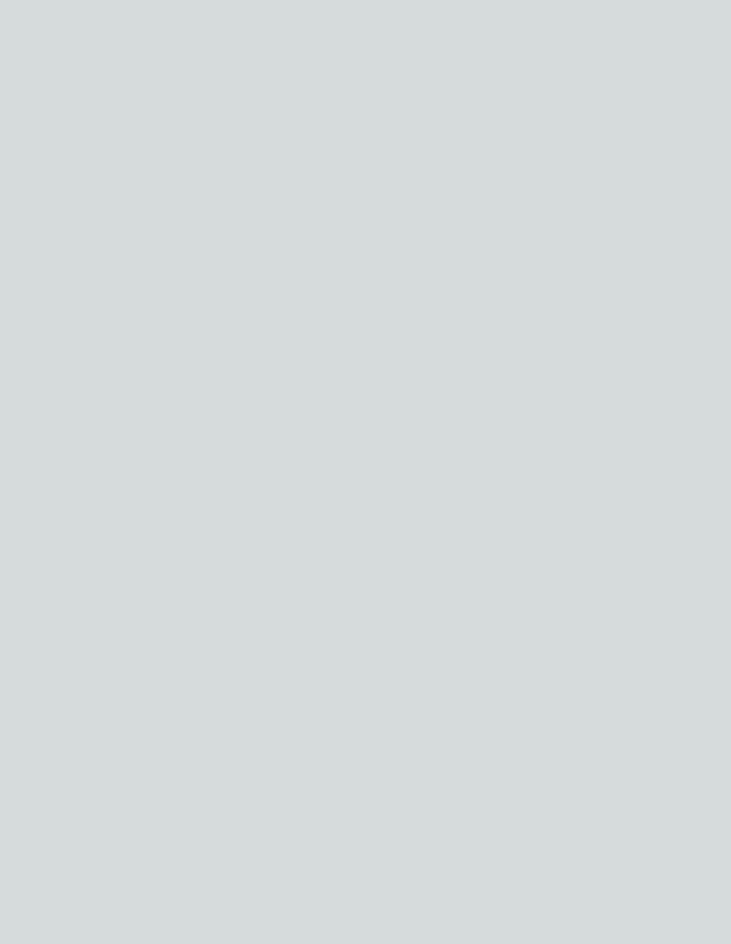
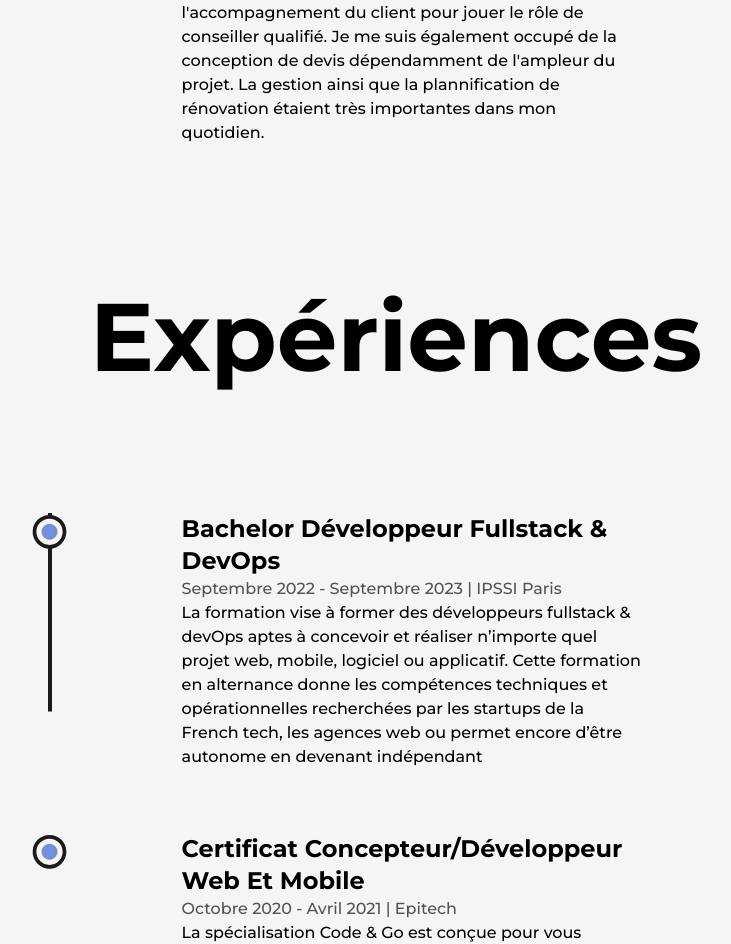
Before and after one commit to Sladriix-dev/portfolio_v2, a Next.js app: page /about in a window 1280 px wide. Shown: the part 3871-4815 px from the top of the page, without its empty margins (244-975 px from the left). Before the commit the page ends 2442 px from the top, so only its background shows below. Built offline with nearby package versions, Linux system fonts and the light colour scheme.

Commit message:
ADD Experience & Education components then about page is finished

```diff
--- /dev/null
+++ b/components/Education.jsx
@@ -0,0 +1,69 @@
+import React, { useRef } from "react";
+import { motion, useScroll } from "framer-motion";
+import LiIcon from "./LiIcon";
+
+const Details = ({ type, time, place, info }) => {
+  const ref = useRef(null);
+  return (
+    <li
+      ref={ref}
+      className="my-8 first:mt-0 last:mb-0 w-[60%] mx-auto flex flex-col items-center justify-between"
+    >
+      <LiIcon reference={ref} />
+      <motion.div
+        initial={{ y: 50 }}
+        whileInView={{ y: 0 }}
+        transition={{ duration: 0.5, type: "spring" }}
+      >
+        <h3 className="capitalize font-bold text-2xl">{type}</h3>
+        <span className="capitalize font-medium text-dark/75">
+          {time} | {place}
+        </span>
+        <p className="font-medium w-full">{info}</p>
+      </motion.div>
+    </li>
+  );
+};
+
+const Education = () => {
+  const ref = useRef(null);
+  const { scrollYProgress } = useScroll({
+    target: ref,
+    offset: ["start end", "center start"],
+  });
+  return (
+    <div className="my-36">
+      <h2 className="font-bold text-8xl mb-32 w-full text-center">
+        Expériences
+      </h2>
+      <div ref={ref} className="w-[75%] mx-auto relative">
+        <motion.div
+          style={{ scaleY: scrollYProgress }}
+          className="absolute left-9 top-0 w-[4px] h-full bg-dark origin-top"
+        />
+        <ul className="w-full flex flex-col items-start justify-between ml-4">
+          <Details
+            type="Bachelor Développeur Fullstack & DevOps"
+            time="septembre 2022 - septembre 2023"
+            place="IPSSI Paris"
+            info="La formation vise à former des développeurs fullstack & devOps aptes à concevoir et réaliser n’importe quel projet web, mobile, logiciel ou applicatif. Cette formation en alternance donne les compétences techniques et opérationnelles recherchées par les startups de la French tech, les agences web ou permet encore d’être autonome en devenant indépendant"
+          />
+          <Details
+            type="Certificat Concepteur/Développeur web et mobile "
+            time="octobre 2020 - avril 2021"
+            place="Epitech"
+            info="La spécialisation Code & Go est conçue pour vous apporter les compétences nécessaires au métier de développeur full-stack. Vous débuterez votre spécialisation par la découverte des langages essentiels pour construire vos compétences futures. Au travers de projets, vous ferez l’apprentissage du Php, Javascript ou encore Ruby. Au cours des projets suivants, vous appréhenderez l’architecture micro-services (Docker, Node, Symfony) puis le web étendu aux mobiles et aux applications de bureau (PWA, Native Apps, Webapps)."
+          />
+          <Details
+            type="DEUG de psychologie"
+            time="septembre 2015 - septembre 2017"
+            place="Nanterre Université"
+            info="La Psychologie se fixe comme objectifs de décrire et d’expliquer de façon vérifiable les conduites des organismes vivants en fonction des situations physiques et sociales dans lesquelles ils se trouvent. Elle postule que ces conduites peuvent être expliquées au niveau des processus mentaux, et fait de ceux-ci son objet d’étude spécifique."
+          />
+        </ul>
+      </div>
+    </div>
+  );
+};
+
+export default Education;
--- /dev/null
+++ b/components/Experience.jsx
@@ -0,0 +1,100 @@
+import React, { useRef } from "react";
+import { motion, useScroll } from "framer-motion";
+import LiIcon from "./LiIcon";
+
+const Details = ({ position, company, companyLink, time, address, work }) => {
+  const ref = useRef(null);
+  return (
+    <li
+      ref={ref}
+      className="my-8 first:mt-0 last:mb-0 w-[60%] mx-auto flex flex-col items-center justify-between"
+    >
+      <LiIcon reference={ref} />
+      <motion.div
+        initial={{ y: 50 }}
+        whileInView={{ y: 0 }}
+        transition={{ duration: 0.5, type: "spring" }}
+      >
+        <h3 className="capitalize font-bold text-2xl">
+          {position}&nbsp;
+          <a
+            href={companyLink}
+            target="_blank"
+            className="text-blue-700 capitalize"
+          >
+            @{company}
+          </a>
+        </h3>
+        <span className="capitalize font-medium text-dark/75">
+          {time} | {address}
+        </span>
+        <p className="font-medium w-full">{work}</p>
+      </motion.div>
+    </li>
+  );
+};
+
+const Experience = () => {
+  const ref = useRef(null);
+  const { scrollYProgress } = useScroll({
+    target: ref,
+    offset: ["start end", "center start"],
+  });
+  return (
+    <div className="my-36">
+      <h2 className="font-bold text-8xl mb-32 w-full text-center">
+        Expériences
+      </h2>
+      <div ref={ref} className="w-[75%] mx-auto relative">
+        <motion.div
+          style={{ scaleY: scrollYProgress }}
+          className="absolute left-9 top-0 w-[4px] h-full bg-dark origin-top"
+        />
+        <ul className="w-full flex flex-col items-start justify-between ml-4">
+          <Details
+            position="Développeur fullstack | Alternance"
+            company="Agency Inside"
+            companyLink="https://agency-inside.com"
+            time="octobre 2021 - septembre 2022"
+            address="Neuilly-sur-Seine"
+            work="Au sein d'une petite équipe et en respectant la méthode agile, j'ai travaillé sur la maintenance de l'ensemble des sites de nos clients mais j'ai également apporté de nouvelles features en fonction du besoin. Ce besoin vient inclure également la résolution de bugs et parfois même la réalisation de site internet from scratch."
+          />
+          <Details
+            position="Développeur back-end | Projet d'étude"
+            company="IPSSI"
+            companyLink="https://ecole-ipssi.com"
+            time="mars 2022 - juillet 2022"
+            address="Paris"
+            work="Dans le cadre de mon projet de fin de formation j'ai réalisé un site e-commerce from scratch composé d'une équipe de deux. J'en ai ainsi profité pour expérimenté et m'améliorer en backend. Je me suis donc occupé de la création ainsi que de la gestion de la base de données MongoDB. De plus j'ai conçu une API avec NodeJS et ainsi fait la connexion avec la partie client en ReactJS."
+          />
+          <Details
+            position="Développeur fullstack | Stage"
+            company="Prodware"
+            companyLink="https://www.prodwaregroup.com"
+            time="octobre 2020 - février 2021"
+            address="Paris"
+            work="En full remote tout en respectant la méthode agile, je me suis intégré à une équipe de 3 développeurs pour les aider dans la correction des bugs, l'ajout de nouvelles fonctionnalités ainsi qu'à la fin de mon stage j'ai pu les accompagner dans la migration de Wordpress 5.0 vers la version 5.5"
+          />
+          <Details
+            position="Développeur front-end | Projet d'étude"
+            company="Epitech"
+            companyLink="https://www.epitech.eu"
+            time="mai 2020 - juillet 2020"
+            address="Paris"
+            work="Lors de mon premier gros projet en groupe dans le cadre de ma reconversion, mon équipe et moi avons réalisé une application mobile. Je me suis principalement occupé de la partie front-end à l'aide de React Native. J'ai par la suite également réalisé un chat en ligne sur l'application."
+          />
+          <Details
+            position="Vendeur projet"
+            company="Saint-Maclou"
+            companyLink="https://www.saint-maclou.com"
+            time="juillet 2018 - juillet 2019"
+            address="Courbevoie"
+            work="En tant que vendeur projet j'étais responsable de l'accompagnement du client pour jouer le rôle de conseiller qualifié. Je me suis également occupé de la conception de devis dépendamment de l'ampleur du projet. La gestion ainsi que la plannification de rénovation étaient très importantes dans mon quotidien."
+          />
+        </ul>
+      </div>
+    </div>
+  );
+};
+
+export default Experience;
--- /dev/null
+++ b/components/LiIcon.jsx
@@ -0,0 +1,38 @@
+import React from "react";
+import { motion, useScroll } from "framer-motion";
+
+const LiIcon = ({ reference }) => {
+  const { scrollYProgress } = useScroll({
+    target: reference,
+    offset: ["center end", "center center"],
+  });
+  return (
+    <figure className="absolute left-0 stroke-dark">
+      <svg className="-rotate-90" width="75" height="75" viewBox="0 0 100 100">
+        <circle
+          cx="75"
+          cy="50"
+          r="20"
+          className="stroke-blue-700 stroke-1 fill-none"
+        />
+        <motion.circle
+          cx="75"
+          cy="50"
+          r="20"
+          className="stroke-[5px] fill-light"
+          style={{
+            pathLength: scrollYProgress,
+          }}
+        />
+        <circle
+          cx="75"
+          cy="50"
+          r="10"
+          className="animate-pulse stroke-1 fill-blue-700"
+        />
+      </svg>
+    </figure>
+  );
+};
+
+export default LiIcon;
--- a/pages/about.js
+++ b/pages/about.js
@@ -6,30 +6,32 @@ import React, { useEffect, useRef } from "react";
 import profilePic from "../public/assets/profilePic2.jpg";
 import { useInView, useMotionValue, useSpring } from "framer-motion";
 import Skills from "@/components/Skills";
+import Experience from "@/components/Experience";
+import Education from "@/components/Education";
 
-const AnimatedNumbers = ({value}) => {
-    const ref = useRef(null)
+const AnimatedNumbers = ({ value }) => {
+  const ref = useRef(null);
 
   const motionValue = useMotionValue(0);
   const springValue = useSpring(motionValue, { duration: 3000 });
-    const isInView = useInView(ref, {once: true});
+  const isInView = useInView(ref, { once: true });
 
   useEffect(() => {
-        if(isInView) {
+    if (isInView) {
       motionValue.set(value);
     }
-    }, [isInView, value, motionValue])
+  }, [isInView, value, motionValue]);
 
   useEffect(() => {
     springValue.on("change", (latest) => {
-            if(ref.current && latest.toFixed(0) <= value) {
-                ref.current.textContent = latest.toFixed(0)
+      if (ref.current && latest.toFixed(0) <= value) {
+        ref.current.textContent = latest.toFixed(0);
       }
-        })
-    }, [springValue, value])
+    });
+  }, [springValue, value]);
 
-    return <span ref={ref}></span>
-}
+  return <span ref={ref}></span>;
+};
 
 const about = () => {
   return (
@@ -106,6 +108,8 @@ const about = () => {
             </div>
           </div>
           <Skills />
+          <Experience />
+          <Education />
         </Layout>
       </main>
     </>
```
Lines whose indentation alone changed are shown as unchanged.
